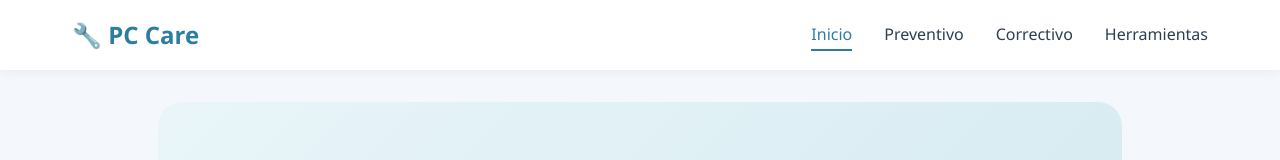
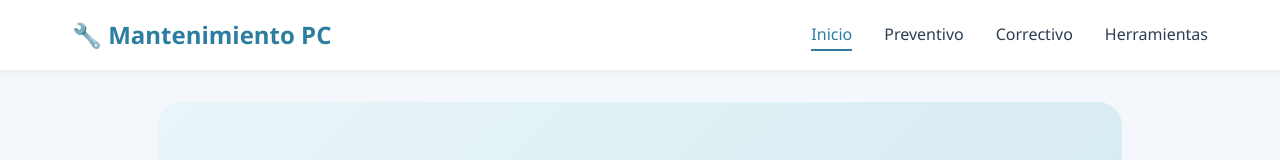
Before and after one commit to chengweizhou1-cpu/Mantenimiento-web, a plain HTML site: page index.html in a window 1280 px wide. Shown: the top 160 px of the page. Drawn offline with Linux system fonts and the light colour scheme.

Commit message:
Add files via upload

```diff
--- a/index.html
+++ b/index.html
@@ -9,7 +9,7 @@
 <body>
     <header>
         <nav>
-            <div class="logo">🔧 PC Care</div>
+            <div class="logo">🔧 Mantenimiento PC</div>
             <ul class="nav-links">
                 <li><a href="index.html" class="active">Inicio</a></li>
                 <li><a href="preventivo.html">Preventivo</a></li>
```
